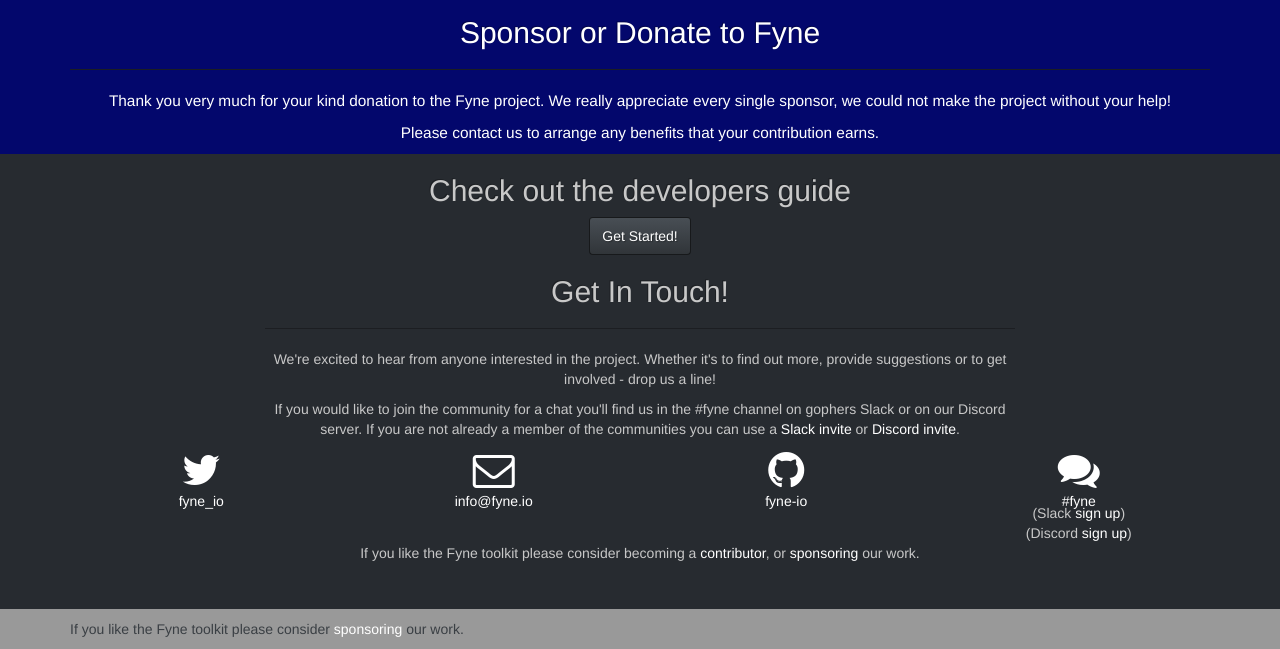
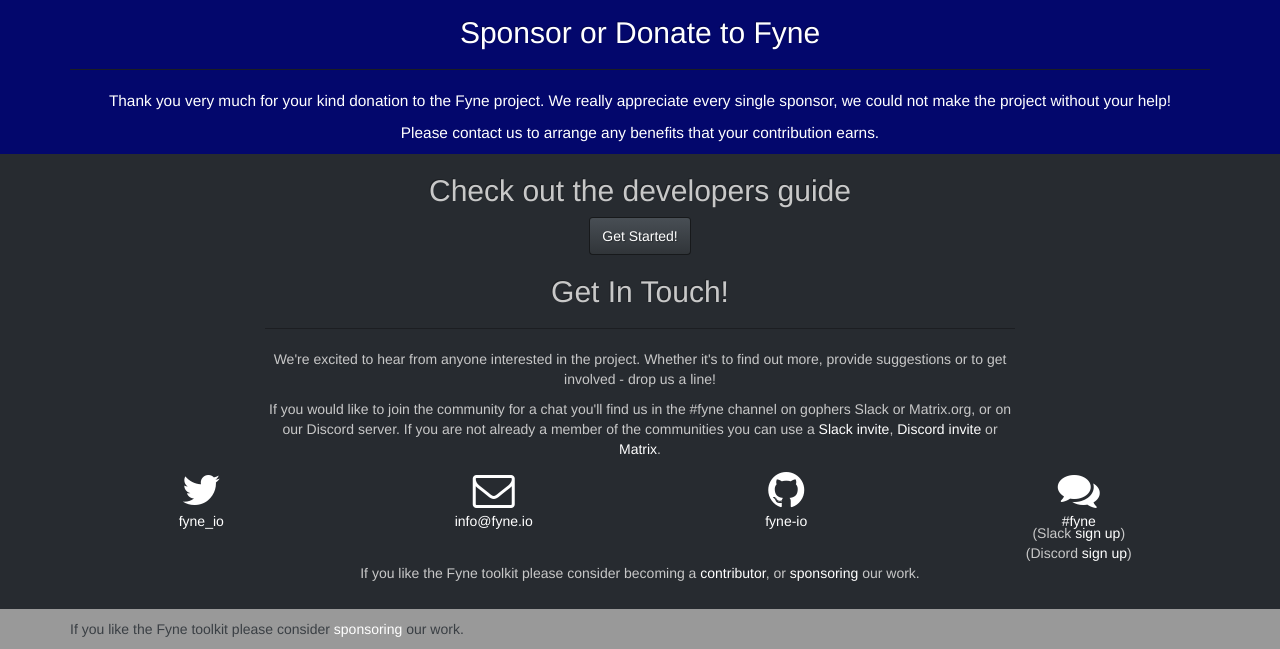
Before and after one commit to fyne-io/fyne-io.github.io, a Jekyll site: the page built from sponsor/success.md, in a window 1280 px wide and 981 px high, cut to the strip 332-981 px from the top of the window. Built offline with Jekyll 4.4.1, drawn with Linux system fonts in a browser that asks for light colours.

Commit message:
Add Matrix to contacts

```diff
--- a/_includes/contact.html
+++ b/_includes/contact.html
@@ -8,10 +8,10 @@
                   Whether it's to find out more, provide suggestions or to
                   get involved - drop us a line!</p>
                 <p>If you would like to join the community for a chat you'll find us in the
-                  #fyne channel on gophers Slack or on our Discord server.
+                  #fyne channel on gophers Slack or Matrix.org, or on our Discord server.
                   If you are not already a member of the communities you can use a
-				  <a href="https://invite.slack.golangbridge.org/" target="_blank">Slack invite</a> or
-                  <a href="https://discord.gg/vvBuDfD5gP" target="_blank">Discord invite</a>.</p>
+				  <a href="https://invite.slack.golangbridge.org/" target="_blank">Slack invite</a>,
+                  <a href="https://discord.gg/vvBuDfD5gP" target="_blank">Discord invite</a> or <a href="https://matrix.to/#/%23fyne:matrix.org" target="_blank">Matrix</a>.</p>
             </div>
         <div class="col-lg-3 text-center">
             <a href="https://twitter.com/{{ site.twitter_username }}" target="_blank">
```
